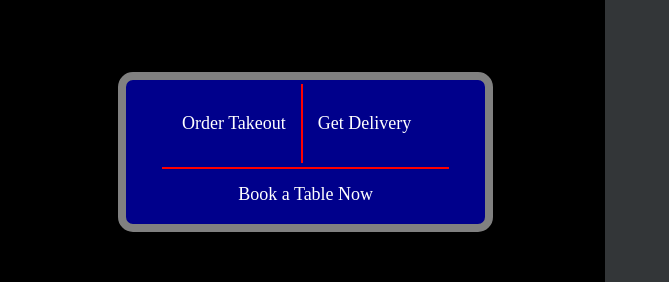
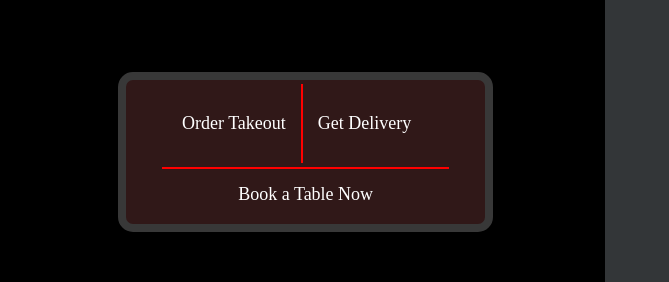
Before and after one commit to infcomplex/infcomplex.github.io, a plain HTML site: page resturant.html in a window 1280 px wide. Shown: the part 872-1154 px from the top of the page, 611-1280 px from the left. Drawn offline with Linux system fonts and the light colour scheme; a web font is replaced by a local one.

Commit message:
finished up bar website, still spelled wrong

```diff
--- a/styles/resturantindex.css
+++ b/styles/resturantindex.css
@@ -188,11 +188,11 @@ main{
     width: 60%;
     height: 8em;
     margin: 75px auto;
-    background-color: darkblue;
+    background-color: rgb(48, 24, 24);
     display: flex;
     flex-direction: column;
     justify-items: center;
-    border: 8px solid gray;
+    border: 8px solid rgb(56, 56, 56);
     border-radius: 15px;
     font-size: large
 }
@@ -224,6 +224,7 @@ main{
     border: 0;
     height: 100%;
     color: white;
+    cursor: pointer;
 }
 
 #steak{
```
